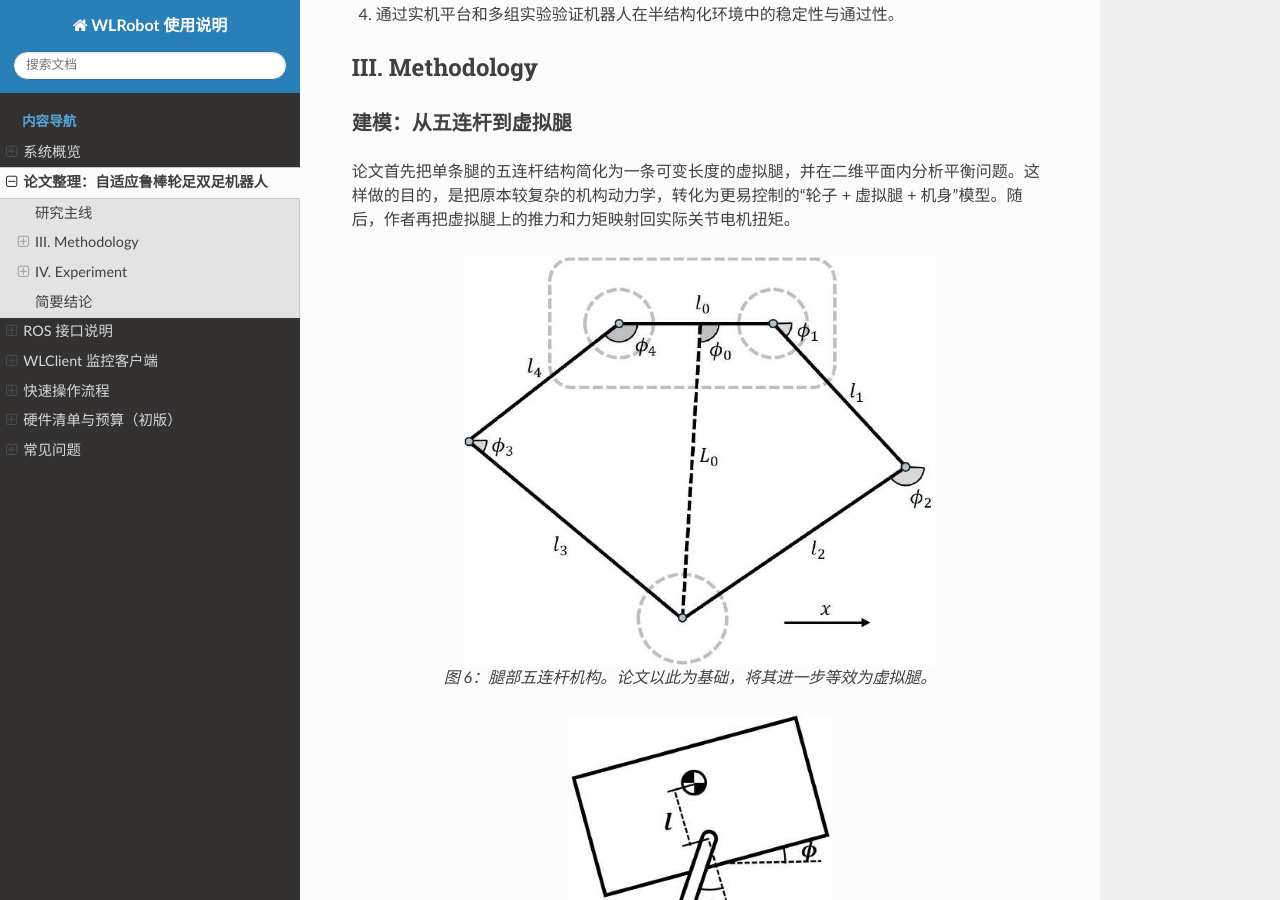
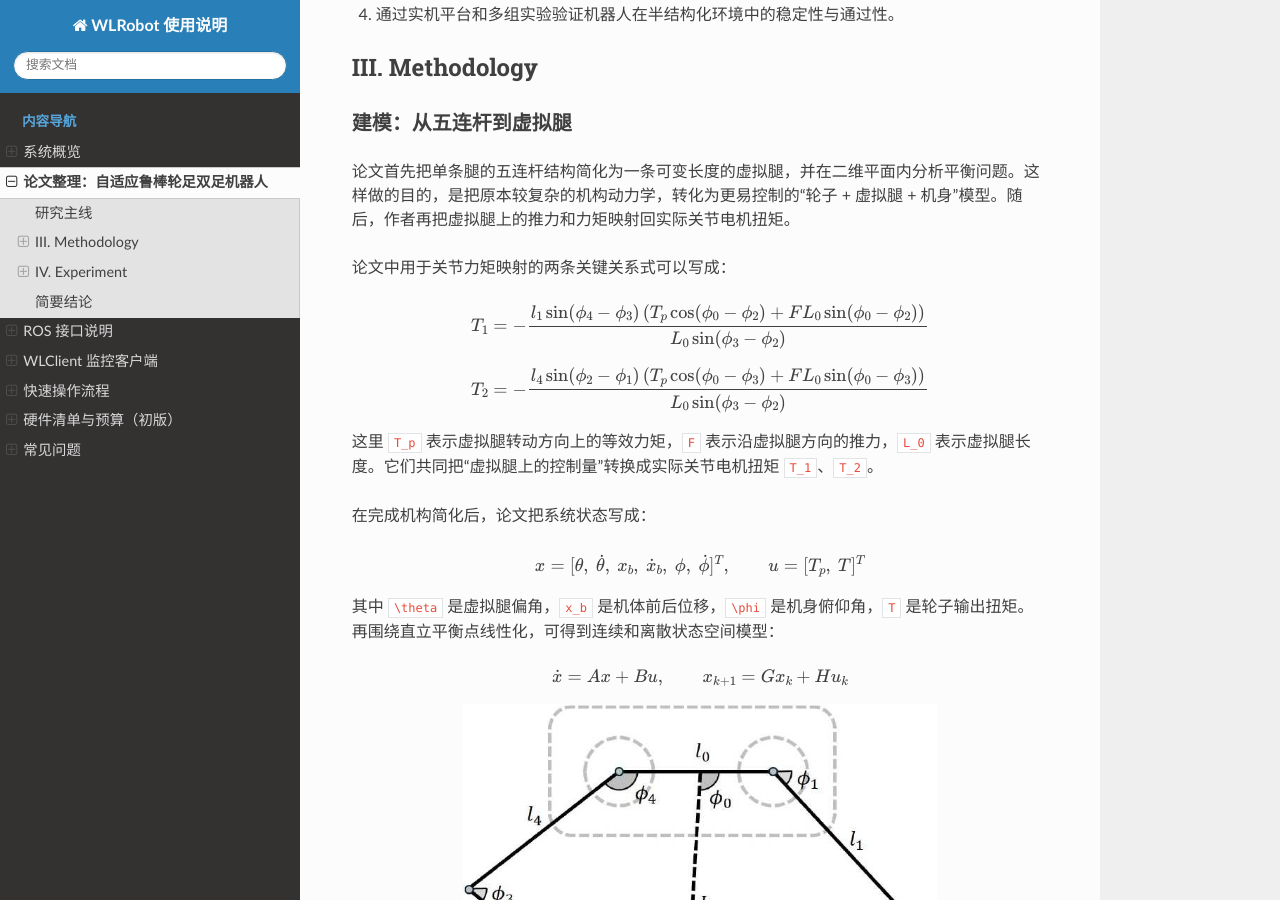
Before and after one commit to edyou25/WLRobot, a Sphinx documentation site: the page built from docs/source/paper_adaptive_wheel_legged_biped.rst, in a window 1280 px wide and 900 px high, scrolled down 395 px. Built offline with Sphinx 7.4.7 and the Read the Docs theme 3.1.0, drawn with Linux system fonts in a browser that asks for light colours; some of the changed text lies outside the part shown.

Commit message:
docs: add mathematical equations for joint torque mapping in methodology section

```diff
--- a/docs/source/conf.py
+++ b/docs/source/conf.py
@@ -7,6 +7,7 @@ release = "0.1.0"
 
 extensions = [
     "sphinx.ext.autosectionlabel",
+    "sphinx.ext.mathjax",
     "sphinx.ext.todo",
 ]
 
--- a/docs/source/paper_adaptive_wheel_legged_biped.rst
+++ b/docs/source/paper_adaptive_wheel_legged_biped.rst
@@ -21,6 +21,38 @@ III. Methodology
 
 论文首先把单条腿的五连杆结构简化为一条可变长度的虚拟腿，并在二维平面内分析平衡问题。这样做的目的，是把原本较复杂的机构动力学，转化为更易控制的“轮子 + 虚拟腿 + 机身”模型。随后，作者再把虚拟腿上的推力和力矩映射回实际关节电机扭矩。
 
+论文中用于关节力矩映射的两条关键关系式可以写成：
+
+.. math::
+
+   T_1 =
+   -\frac{l_1 \sin(\phi_4-\phi_3)\left(T_p \cos(\phi_0-\phi_2)+F L_0 \sin(\phi_0-\phi_2)\right)}
+   {L_0 \sin(\phi_3-\phi_2)}
+
+.. math::
+
+   T_2 =
+   -\frac{l_4 \sin(\phi_2-\phi_1)\left(T_p \cos(\phi_0-\phi_3)+F L_0 \sin(\phi_0-\phi_3)\right)}
+   {L_0 \sin(\phi_3-\phi_2)}
+
+这里 ``T_p`` 表示虚拟腿转动方向上的等效力矩，``F`` 表示沿虚拟腿方向的推力，``L_0`` 表示虚拟腿长度。它们共同把“虚拟腿上的控制量”转换成实际关节电机扭矩 ``T_1``、``T_2``。
+
+在完成机构简化后，论文把系统状态写成：
+
+.. math::
+
+   x = [\theta,\ \dot{\theta},\ x_b,\ \dot{x}_b,\ \phi,\ \dot{\phi}]^T,
+   \qquad
+   u = [T_p,\ T]^T
+
+其中 ``\theta`` 是虚拟腿偏角，``x_b`` 是机体前后位移，``\phi`` 是机身俯仰角，``T`` 是轮子输出扭矩。再围绕直立平衡点线性化，可得到连续和离散状态空间模型：
+
+.. math::
+
+   \dot{x} = A x + B u,
+   \qquad
+   x_{k+1} = G x_k + H u_k
+
 .. figure:: assets/paper_fig06_pentagonal_linkage.jpg
    :width: 68%
    :align: center
@@ -37,6 +69,24 @@ III. Methodology
 ^^^^^^^^^^^^^^^^^^^^^^
 
 在平衡控制部分，论文采用离散时间 ``LQR`` 设计主反馈控制器，并针对不同虚拟腿长度预先计算反馈增益，再通过多项式拟合得到随腿长变化的增益矩阵 ``K(L0)``。这样做的好处是，机器人在腿长变化时仍能保持较一致的平衡控制效果。
+
+其核心是先求解离散 Riccati 方程，再得到最优反馈增益：
+
+.. math::
+
+   P = G^T P G - G^T P H (R + H^T P H)^{-1} H^T P G + Q
+
+.. math::
+
+   K = (H^T P H + R)^{-1} H^T P G
+
+考虑虚拟腿长度 ``L_0`` 会变化，论文进一步把不同腿长下得到的增益矩阵做多项式拟合，最终控制律写成：
+
+.. math::
+
+   u = -K(L_0)(x_d - x)
+
+这里 ``x_d`` 是期望状态，``K(L_0)`` 表示随虚拟腿长度变化的反馈增益。也就是说，机器人在蹲起、伸腿或越障过程中，控制器不会固定使用同一组增益，而是会随着腿长变化调整平衡控制强度。
 
 除了平衡控制，系统还增加了高度、横滚、偏航和双腿同步等 ``PD`` 控制器，并通过 ``VMC`` 将高层控制量转换为执行器输出。整体上，这是一个“LQR 管平衡、PD 管姿态和高度、VMC 负责力/力矩分配”的复合控制框架。
 
```
